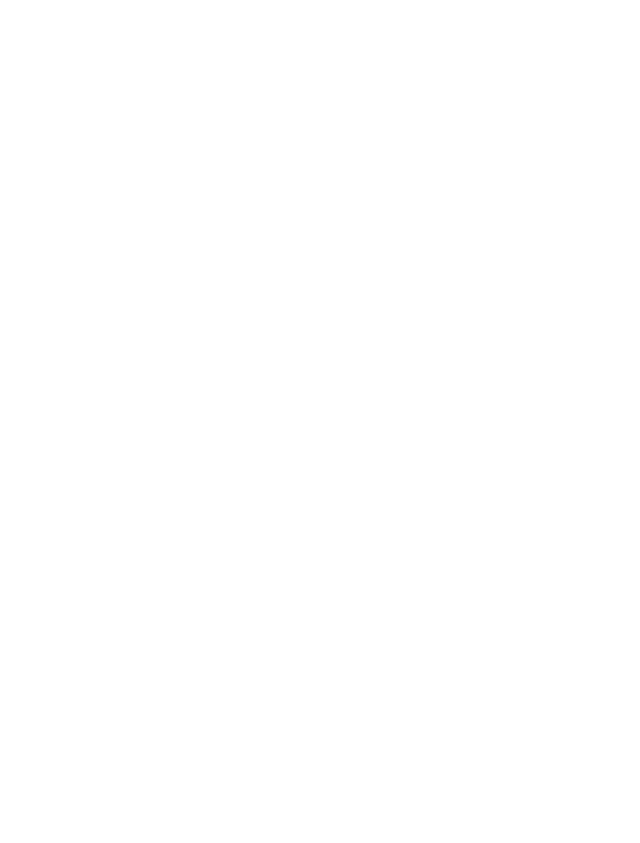
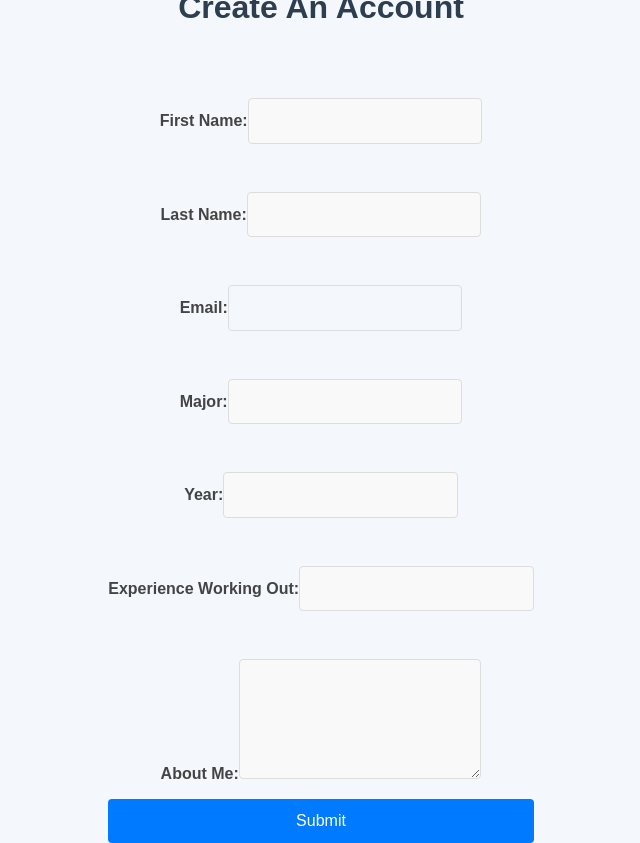
Before and after one commit to michaelhe999/TritonFit, a React (Create React App) app in the folder tritonfit/: page /createAccount in a window 1280 px wide. Before the commit this address led to /. Shown: the whole page, without its empty margins (319-959 px from the left). Before the commit the page ends 800 px from the top, so only its background shows below. Built offline with nearby package versions, Linux system fonts and the light colour scheme.

Commit message:
created createAccount form

```diff
--- a/tritonfit/src/App.css
+++ b/tritonfit/src/App.css
@@ -1,14 +1,109 @@
+* {
+  margin: 0;
+  padding: 0;
+  box-sizing: border-box;
+}
+
+body {
+  font-family: 'Arial', sans-serif;
+  background-color: #f4f7fc;
+  color: #333;
+  display: flex;
+  justify-content: center;
+  align-items: center;
+  height: 100vh;
+  flex-direction: column;
+}
+
 .App {
+  background-color: #fff;
+  padding: 2rem;
+  border-radius: 8px;
+  box-shadow: 0 4px 10px rgba(0, 0, 0, 0.1);
+  width: 100%;
+  max-width: 500px;
+}
+
+h1 {
+  font-size: 2rem;
+  color: #2d3e50;
+  margin-bottom: 1.5rem;
   text-align: center;
 }
 
-.App-header {
-  background-color: #282c34;
-  min-height: 100vh;
+form {
   display: flex;
   flex-direction: column;
-  align-items: center;
-  justify-content: center;
-  font-size: calc(10px + 2vmin);
-  color: white;
+  gap: 1rem;
 }
+
+label {
+  font-weight: bold;
+  font-size: 1rem;
+  color: #444;
+}
+
+input,
+textarea {
+  padding: 0.8rem;
+  font-size: 1rem;
+  border: 1px solid #ddd;
+  border-radius: 4px;
+  background-color: #f9f9f9;
+  outline: none;
+  transition: border-color 0.3s ease;
+}
+
+input:focus,
+textarea:focus {
+  border-color: #007bff;
+}
+
+input[type='email'] {
+  background-color: #f4f7fc;
+}
+
+textarea {
+  resize: vertical;
+  min-height: 120px;
+}
+
+button {
+  padding: 0.8rem;
+  font-size: 1rem;
+  background-color: #007bff;
+  color: #fff;
+  border: none;
+  border-radius: 4px;
+  cursor: pointer;
+  transition: background-color 0.3s ease;
+}
+
+button:hover {
+  background-color: #0056b3;
+}
+
+button:active {
+  background-color: #004494;
+}
+
+button:disabled {
+  background-color: #ccc;
+  cursor: not-allowed;
+}
+
+div {
+  margin-top: 2rem;
+  text-align: center;
+}
+
+pre {
+  background-color: #f4f7fc;
+  padding: 1rem;
+  border-radius: 4px;
+  font-size: 1rem;
+  word-wrap: break-word;
+  white-space: pre-wrap;
+  max-width: 100%;
+  overflow-x: auto;
+}
--- a/tritonfit/src/App.tsx
+++ b/tritonfit/src/App.tsx
@@ -1,5 +1,6 @@
 import React, { useEffect } from 'react';
 import { BrowserRouter as Router, Routes, Route, Navigate, useNavigate } from 'react-router-dom';
+import { CreateAccount } from './createAccount';
 import './App.css';
 
 function App() {
@@ -7,6 +8,7 @@
   <Router>
     <Routes>
       <Route path="*" element={<Navigate to="/" />} />
+      <Route path="/createAccount/" element={<CreateAccount />} />
     </Routes>
   </Router>
   );
--- /dev/null
+++ b/tritonfit/src/createAccount.tsx
@@ -0,0 +1,117 @@
+import { useState } from "react";
+
+
+export const CreateAccount = () => {
+
+  const initialUser = {
+    id: -1,
+    firstName: "",
+    lastName: "",
+    email: "",
+    major: "",
+    year: "",
+    experience: "",
+    aboutMe: "",
+  };
+
+  const [createUser, setCreateUser] = useState(initialUser);
+
+
+  const handleSubmit = (event: React.FormEvent<HTMLFormElement>) => {
+    event.preventDefault();
+    alert(createUser.lastName);
+  };
+
+
+
+  return (
+    <form onSubmit={(event) => handleSubmit(event)}>
+      <h1>Create An Account</h1>
+    <div>
+      <label htmlFor="firstName">First Name:</label>
+      <input
+        type="text"
+        id="firstName"
+        name="firstName"
+        value={createUser.firstName}
+        onChange={(event) =>
+          setCreateUser({ ...createUser, firstName: event.target.value})}
+        required/>
+    </div>
+
+    <div>
+      <label htmlFor="lastName">Last Name:</label>
+      <input
+        type="text"
+        id="lastName"
+        name="lastName"
+        value={createUser.lastName}
+        onChange={(event) =>
+          setCreateUser({ ...createUser, lastName: event.target.value})}
+        required/>
+    </div>
+
+    <div>
+      <label htmlFor="email">Email:</label>
+      <input
+        type="email"
+        id="email"
+        name="email"
+        value={createUser.email}
+        onChange={(event) =>
+          setCreateUser({ ...createUser, email: event.target.value})}
+        required/>
+    </div>
+
+    <div>
+      <label htmlFor="major">Major:</label>
+      <input
+        type="text"
+        id="major"
+        name="major"
+        value={createUser.major}
+        onChange={(event) =>
+          setCreateUser({ ...createUser, major: event.target.value})}
+        required/>
+    </div>
+
+    <div>
+      <label htmlFor="year">Year:</label>
+      <input
+        type="number"
+        id="year"
+        name="year"
+        value={createUser.year}
+        onChange={(event) =>
+          setCreateUser({ ...createUser, year: (event.target.value)})}
+        required/>
+    </div>
+
+    <div>
+      <label htmlFor="experience">Experience Working Out:</label>
+      <input
+        type="text"
+        id="experience"
+        name="experience"
+        value={createUser.experience}
+        onChange={(event) =>
+          setCreateUser({ ...createUser, experience: event.target.value})}
+        required/>
+    </div>
+
+    <div>
+      <label htmlFor="aboutMe">About Me:</label>
+      <textarea
+        id="aboutMe"
+        name="aboutMe"
+        value={createUser.aboutMe}
+        onChange={(event) =>
+          setCreateUser({ ...createUser, aboutMe: event.target.value})}
+        required
+      ></textarea>
+    </div>
+
+    <button type="submit">Submit</button>
+  </form>
+  );
+};
```
